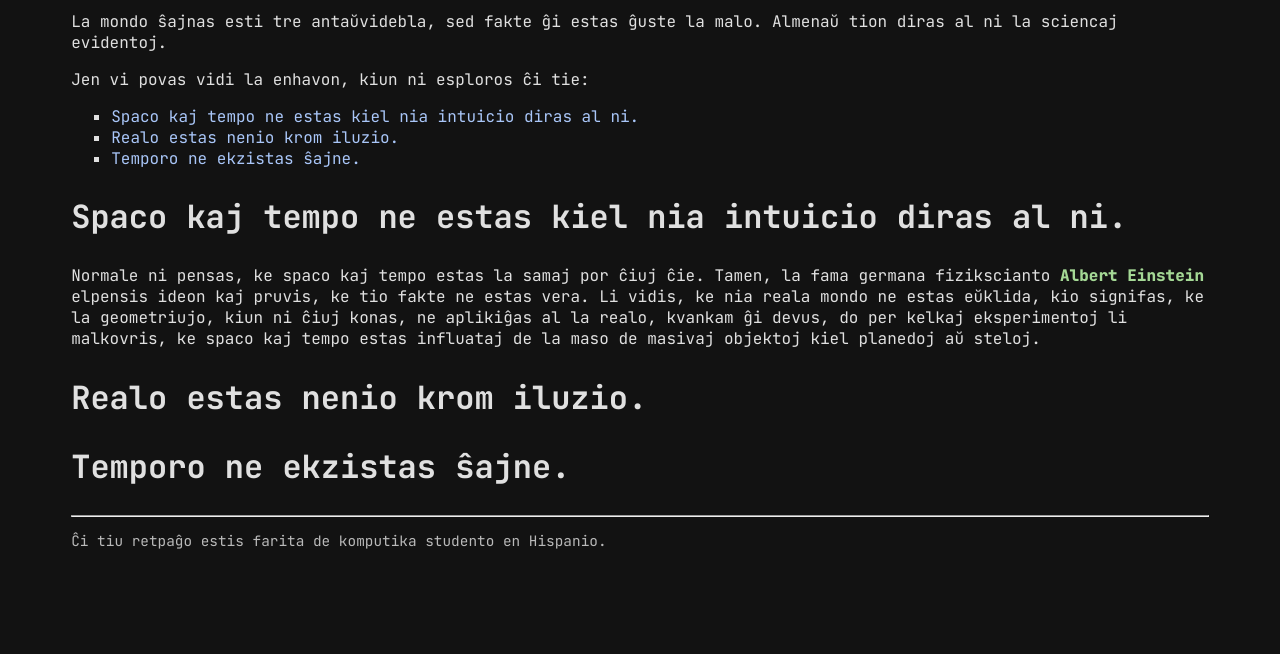
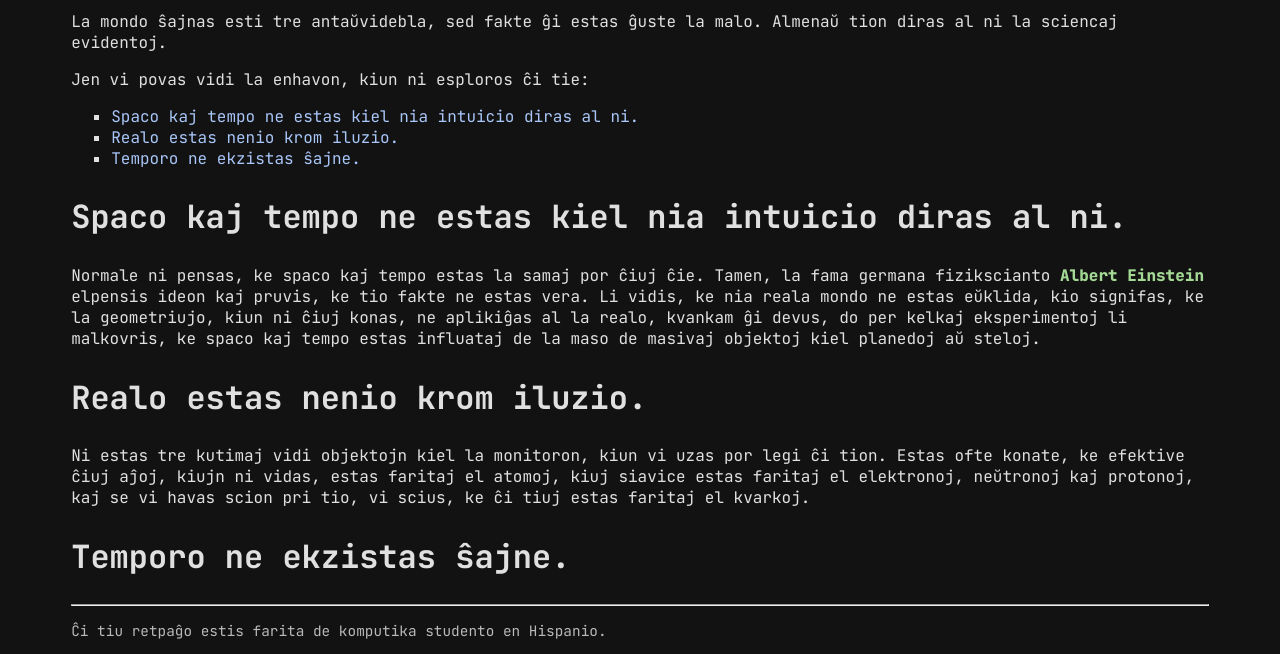
Before and after one commit to ZaneDevv/Lerneja-reta-projekto-SMR---en-Esperanto, a plain HTML site: page index.html in a window 1280 px wide. Shown: the part 209-863 px from the top of the page. Before the commit the page ends 800 px from the top, so only its background shows below. Drawn offline with Linux system fonts and the light colour scheme.

Commit message:
Initial commit

```diff
--- a/index.html
+++ b/index.html
@@ -51,12 +51,17 @@
             <section id="space-time">
                 <h2>Spaco kaj tempo ne estas kiel nia intuicio diras al ni.</h2>
                 <p>
-                    Normale ni pensas, ke spaco kaj tempo estas la samaj por ĉiuj ĉie. Tamen, la fama germana fizikscianto <a href="https://en.wikipedia.org/wiki/Albert_Einstein" title="Albert Einstein en Vikipedio" target="_blank"><span class="mark">Albert Einstein</span></a> elpensis ideon kaj pruvis, ke tio fakte ne estas vera. Li vidis, ke nia reala mondo ne estas eŭklida, kio signifas, ke la geometriujo, kiun ni ĉiuj konas, ne aplikiĝas al la realo, kvankam ĝi devus, do per kelkaj eksperimentoj li malkovris, ke spaco kaj tempo estas influataj de la maso de masivaj objektoj kiel planedoj aŭ steloj.
+                    Normale ni pensas, ke spaco kaj tempo estas la samaj por ĉiuj ĉie. Tamen, la fama germana fizikscianto <a href="https://en.wikipedia.org/wiki/Albert_Einstein" title="Albert Einstein en Vikipedio" target="_blank"><span class="mark">Albert Einstein</span></a> elpensis ideon kaj pruvis, ke tio fakte ne estas vera. Li vidis, ke nia reala mondo ne estas eŭklida, kio signifas, ke la geometriujo, kiun ni ĉiuj konas, ne aplikiĝas al la realo, kvankam ĝi devus, do per kelkaj eksperimentoj li malkovris, ke spaco kaj tempo estas influataj de la maso de masivaj objektoj kiel planedoj aŭ steloj.<br>
+
                 </p>
             </section>
 
             <section id="illusion">
                 <h2>Realo estas nenio krom iluzio.</h2>
+                <p>
+                    Ni estas tre kutimaj vidi objektojn kiel la monitoron, kiun vi uzas por legi ĉi tion. Estas ofte konate, ke efektive ĉiuj aĵoj, kiujn ni vidas, estas faritaj el atomoj, kiuj siavice estas faritaj el elektronoj, neŭtronoj kaj protonoj, kaj se vi havas scion pri tio, vi scius, ke ĉi tiuj estas faritaj el kvarkoj.<br>
+
+                </p>
             </section>
 
             <section id="temporo">
```
